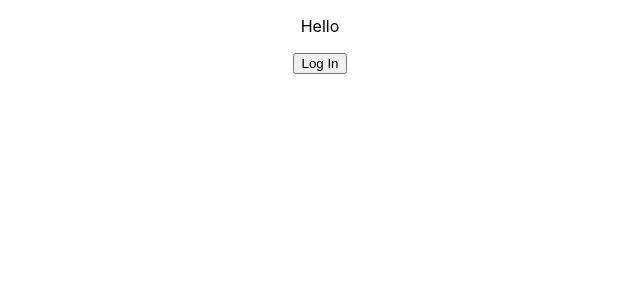
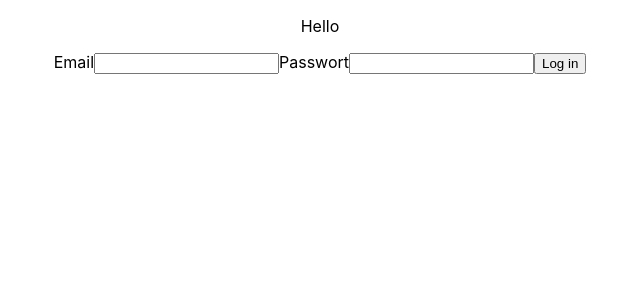
Before and after one commit to Stil87/sellTeile, a React (Create React App) app in the folder sell-teile/: page / in a window 1280 px wide. Shown: the top 300 px of the page, without its empty margins (320-960 px from the left). Built offline with nearby package versions, Linux system fonts and the light colour scheme.

Commit message:
user loggin with firebase and state change works

```diff
--- a/sell-teile/package.json
+++ b/sell-teile/package.json
@@ -3,6 +3,7 @@
   "version": "0.1.0",
   "private": true,
   "dependencies": {
+    "@firebase/auth-types": "^0.10.1",
     "@testing-library/jest-dom": "^5.11.8",
     "@testing-library/react": "^11.2.2",
     "@testing-library/user-event": "^12.6.0",
@@ -10,6 +11,10 @@
     "@types/node": "^12.19.12",
     "@types/react": "^16.14.2",
     "@types/react-dom": "^16.9.10",
+    "eslint-config-prettier": "^7.1.0",
+    "firebase": "^8.2.1",
+    "prettier": "^2.2.1",
+    "prettier-eslint": "^12.0.0",
     "react": "^17.0.1",
     "react-dom": "^17.0.1",
     "react-modal": "^3.12.1",
--- a/sell-teile/src/App.tsx
+++ b/sell-teile/src/App.tsx
@@ -1,12 +1,43 @@
-import React from 'react';
+import React, { useEffect, useState } from 'react';
 import './App.css';
+import { MainPage } from './components/MainPage/MainPage';
 import StartForm from './components/StartForm/StartForm';
+import fire from './utils/firebaseConfig';
+
+
+
+
+
+
 
 function App() {
+
+
+  const [userLoggedIn, setUserLoggedIn] = useState(false)
+
+  function userloggedInHandler(isloggedIn: boolean): void {
+    if (isloggedIn) {
+      console.log('user is logged in')
+      setUserLoggedIn(true)
+    } else {
+      setUserLoggedIn(false)
+      console.log('user is logged out')
+    }
+  }
+
+
+
+
   return (
     <div className="App">
+
       <p>Hello</p>
-    {StartForm()}
+
+
+      {userLoggedIn
+       ? <MainPage />
+       : <StartForm handler={userloggedInHandler} />}
+
     </div>
   );
 }
--- /dev/null
+++ b/sell-teile/src/components/MainPage/MainPage.tsx
@@ -0,0 +1,12 @@
+import { firebaseLogOut } from "../../utils/firebaseFunctions"
+
+
+export const MainPage = () => {
+
+  return (<div>
+    <p>Helllo bitches</p>
+
+    <button onClick={firebaseLogOut}>Log out</button>
+  </div>)
+
+}
--- a/sell-teile/src/components/StartForm/StartForm.tsx
+++ b/sell-teile/src/components/StartForm/StartForm.tsx
@@ -1,18 +1,15 @@
 
 import React, { ChangeEvent, FormEvent, useState } from 'react'
-import Modal from 'react-modal'
 import { User } from '../../types'
+import { firebaseLogin } from '../../utils/firebaseFunctions'
 
 
 
-function StartForm() {
+function StartForm({handler}:any):JSX.Element {
 
-  const [modalIsOpen, setModalIsOpen] = useState(false)
-  const [userCredentials, setuserCredentials] = useState<User>({ name: '', password: 0 })
+  const [userCredentials, setuserCredentials] = useState<User>({ email: '', password: 0 })
 
-  const closeModal = () => {
-    setModalIsOpen(false)
-  }
+
 
 
   const handleNameChange = (event: ChangeEvent<HTMLInputElement>) => {
@@ -29,9 +26,14 @@ function StartForm() {
 
   }
 
-  const handleSubmit = (event: FormEvent) => {
+  const handleSubmit = async (event: FormEvent) => {
     event.preventDefault();
     console.log(userCredentials)
+    const user = await firebaseLogin(userCredentials)
+    if(user) {
+      handler(true)
+    }
+
 
 
 
@@ -40,27 +42,19 @@ function StartForm() {
   return (
 
     <div className="start_form_container">
-      <div className="start_form_button_container">
-        <button
-          onClick={() => setModalIsOpen(true)}
-          className="sign_in_button">Log In
-         </button>
-        <Modal
-          isOpen={modalIsOpen}
-          onRequestClose={closeModal}
-          contentLabel={'Login Daten eingeben!'}
-        >
+
+
+
           <form action="submit">
-            <label htmlFor="benutzer_name">Benutzer Name</label>
-            <input name='name' type="text" onChange={handleNameChange} />
+            <label htmlFor="email">Email</label>
+            <input name='email' type="email" onChange={handleNameChange} />
             <label htmlFor="password">Passwort</label>
             <input name='password' type="text" onChange={handlePasswordChange} />
             <button type="submit" onClick={handleSubmit}>Log in</button>
           </form>
 
-        </Modal>
+
       </div>
-    </div>
   )
 
 }
--- a/sell-teile/src/types.tsx
+++ b/sell-teile/src/types.tsx
@@ -1,4 +1,4 @@
 export interface User {
-  name: string,
+  email: string,
   password: number
 }
--- /dev/null
+++ b/sell-teile/src/utils/firebaseConfig.tsx
@@ -0,0 +1,17 @@
+import firebase from "firebase";
+
+// For Firebase JS SDK v7.20.0 and later, measurementId is optional
+const firebaseConfig = {
+  apiKey: "AIzaSyBubrfwxvlnU1ntjR1PXCbR_2ylAC6CcOk",
+  authDomain: "sellteile.firebaseapp.com",
+  projectId: "sellteile",
+  storageBucket: "sellteile.appspot.com",
+  messagingSenderId: "41707276635",
+  appId: "1:41707276635:web:603c2de743aee3c806327e",
+  measurementId: "G-MYQELKHBQ3"
+};
+
+const fire = firebase.initializeApp(firebaseConfig);
+
+
+export default fire;
--- /dev/null
+++ b/sell-teile/src/utils/firebaseFunctions.tsx
@@ -0,0 +1,28 @@
+import { User } from "../types"
+import fire from "./firebaseConfig"
+import firebase from 'firebase'
+
+
+export const firebaseSignUp = async (user: User) => {
+  fire.auth().createUserWithEmailAndPassword(user.email, user.password.toString())
+    .then((user) => user)
+    .catch(err => console.log(err))
+}
+
+
+export const firebaseLogin = async (user: User) => {
+  return fire.auth().signInWithEmailAndPassword(user.email, user.password.toString())
+    .then(user => {
+      console.log('fb functtions user', user)
+      console.log('fb functtions currentuser', fire.auth().currentUser)
+
+      return user})
+    .catch(err => console.log(err))
+
+}
+
+export const firebaseLogOut = async () =>{
+  fire.auth().signOut()
+  .then(res=> console.log('resulst log out ', res))
+  .catch(err=> console.log(err))
+}
```
Also changed, not shown: 2 other files (tests, documents, lock files or other folders).
